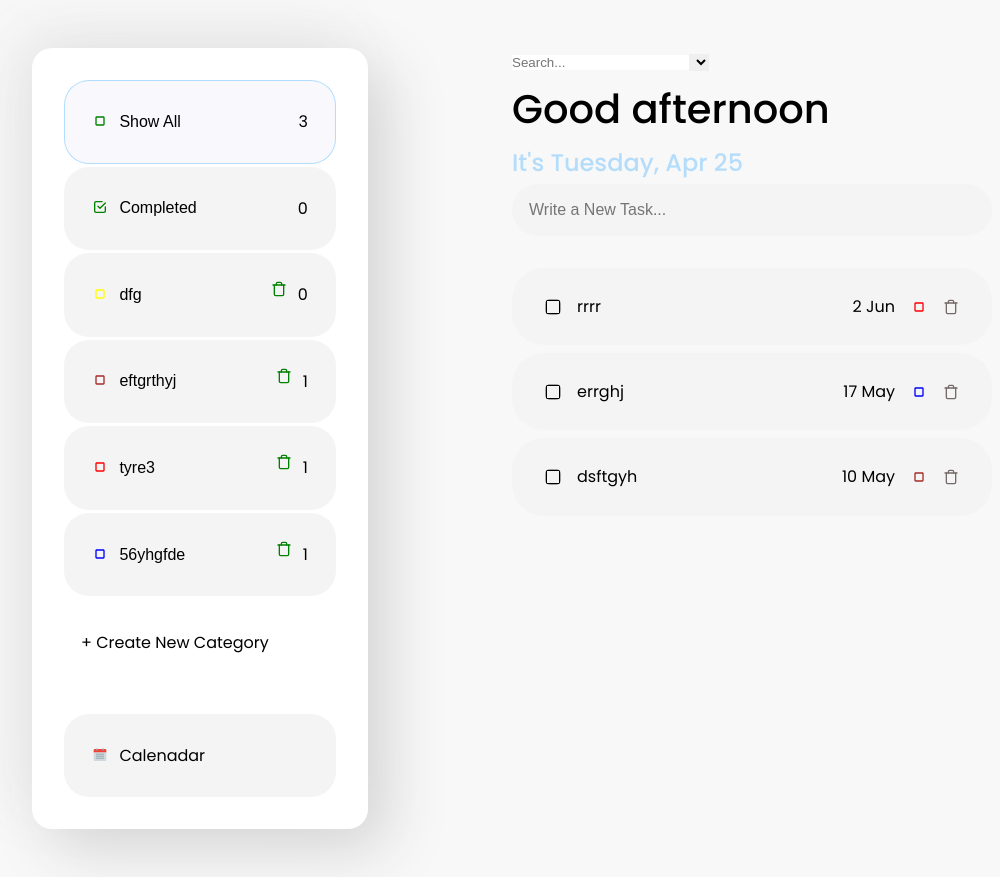
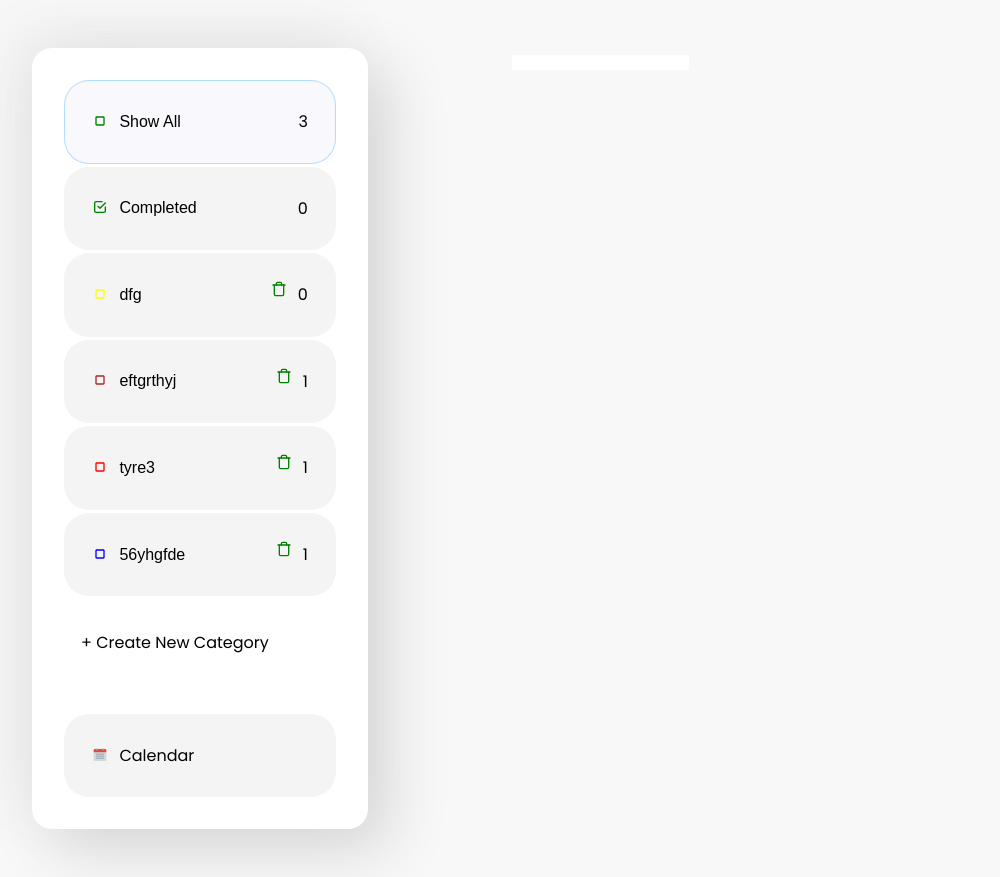
Before and after one commit to MariaRymar/todoApp, a React (Create React App) app: page /calendar in a window 1280 px wide. Shown: the whole page, without its empty margins (0-1000 px from the left). Built offline with nearby package versions, Linux system fonts and the light colour scheme; data requests are answered from the project's data file.

Commit message:
added routes

```diff
--- a/src/App.js
+++ b/src/App.js
@@ -9,7 +9,8 @@ import Route from "./components/Route";
 import CalenadarPage from "./pages/CalendarPage";
 
 function App() {
-  const { fetchTasks, showCategory, fetchCategories } = UseTaskContext();
+  const { fetchTasks, showCategory, fetchCategories, currentPath } =
+    UseTaskContext();
 
   useEffect(() => {
     fetchTasks();
@@ -20,12 +21,14 @@ function App() {
   return (
     <div className="container main__container">
       <Menu />
+      <Route path="/">
         <div className="right__container">
           <SearchBar />
           <GreetDate />
           <AddTask />
           <TaskList />
         </div>
+      </Route>
       <Route path="/calendar">
         <CalenadarPage />
       </Route>
--- /dev/null
+++ b/src/components/Link.js
@@ -0,0 +1,13 @@
+import UseTaskContext from "../hooks/use-task-context";
+function Link({ to, children}) {
+  const { navigate } = UseTaskContext();
+
+  const handleClick = (e) => {
+    e.preventDefault();
+
+    navigate(to);
+  };
+  return <a onClick={handleClick}>{children}</a>;
+}
+
+export default Link;
--- a/src/components/Route.js
+++ b/src/components/Route.js
@@ -1,6 +1,13 @@
+import UseTaskContext from "../hooks/use-task-context";
 
+function Route ({path, children}) {
+    const { currentPath } = UseTaskContext();
 
-function Route ({children}) {
+    if(path === currentPath) {
+        return children
+    }
+
+    return null;
 
 
 
--- a/src/components/calendar/Calendar.js
+++ b/src/components/calendar/Calendar.js
@@ -1,11 +1,11 @@
-import { FcCalendar } from "react-icons/fc";
+import DatePicker from "react-datepicker";
+import "react-datepicker/dist/react-datepicker.css";
+
 function Calendar() {
   return (
-    <div className="button__container calendar-container">
-      <div className='calendar'>
-        <FcCalendar />
-        Calenadar
-      </div>
+    <div>
+        <DatePicker />
+
     </div>
   );
 }
--- a/src/components/menu/Menu.js
+++ b/src/components/menu/Menu.js
@@ -4,36 +4,50 @@ import { BiCheckbox } from "react-icons/bi";
 import { TbCheckbox } from "react-icons/tb";
 import { FiTrash } from "react-icons/fi";
 import UseTaskContext from "../../hooks/use-task-context";
-import Calendar from "../calendar/Calendar";
+import { FcCalendar } from "react-icons/fc";
+import Link from "../Link";
+
+
 
 function Menu() {
+  const {
+    taskList,
+    showCategory,
+    createCategory,
+    categoryList,
+    deleteCategory,
+    category
+  } = UseTaskContext();
 
-  const { taskList, showCategory, createCategory, categoryList, deleteCategory, category, navigate,currentPath } = UseTaskContext();
 
-  const handleClick = (e) => {
-    e.preventDefault();
-    console.log(currentPath)
-
-    navigate('/calendar')
-
-  }
   return (
     <div className="menu__container">
       <div className="menu__buttons__container">
         {categoryList.map((mapCategory) => {
-         return ( <div
-            className={category.label === mapCategory.label ? 'button__container active' :`button__container`}
+          return (
+            <div
+              className={
+                category.label === mapCategory.label
+                  ? "button__container active"
+                  : `button__container`
+              }
               onClick={() => showCategory(mapCategory.value, mapCategory.id)}
               key={mapCategory.id}
             >
               <div>
-              {mapCategory.value === "completed" ? <TbCheckbox /> : <BiCheckbox style={{'color': `${mapCategory.color}`}} />}
+                {mapCategory.value === "completed" ? (
+                  <TbCheckbox />
+                ) : (
+                  <BiCheckbox style={{ color: `${mapCategory.color}` }} />
+                )}
                 <button>{mapCategory.label}</button>
               </div>
               <div>
                 {mapCategory.value === "completed" ||
                 mapCategory.value === "" ? null : (
-                <FiTrash onClick={() => deleteCategory(mapCategory)}></FiTrash>
+                  <FiTrash
+                    onClick={() => deleteCategory(mapCategory)}
+                  ></FiTrash>
                 )}
                 <p>
                   {
@@ -42,16 +56,25 @@ function Menu() {
                         ? task.completion === true
                         : mapCategory.value === "" && !task.completion
                         ? task
-                      : task.category === mapCategory.label && !task.completion
+                        : task.category === mapCategory.label &&
+                          !task.completion
                     ).length
                   }
                 </p>
               </div>
             </div>
-        )})}
+          );
+        })}
       </div>
       <AddCategory createCategory={createCategory} />
-      <Calendar onClick={handleClick} />
+      <Link to="/calendar">
+        <div className="button__container calendar-container">
+          <div className="calendar">
+            <FcCalendar />
+            Calendar
+          </div>
+        </div>
+      </Link>
     </div>
   );
 }
--- a/src/pages/CalendarPage.js
+++ b/src/pages/CalendarPage.js
@@ -2,16 +2,9 @@ import Calendar from "../components/calendar/Calendar";
 import UseTaskContext from "../hooks/use-task-context";
 
 function CalenadarPage () {
-    const {navigate} = UseTaskContext();
-    const handleClick = (e) => {
-        e.preventDefault();
-
-        navigate('/calendar');
-      };
 
 
-
-    return <Calendar  onClick={handleClick} />
+    return <Calendar />
 
 }
 
```
Lines whose indentation alone changed are shown as unchanged.
